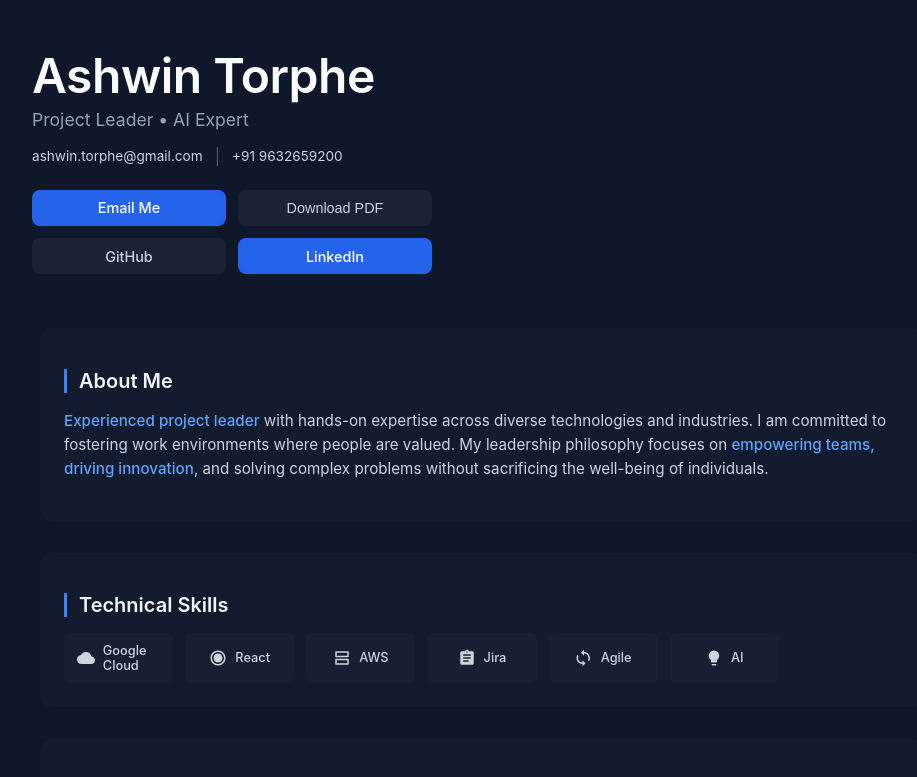
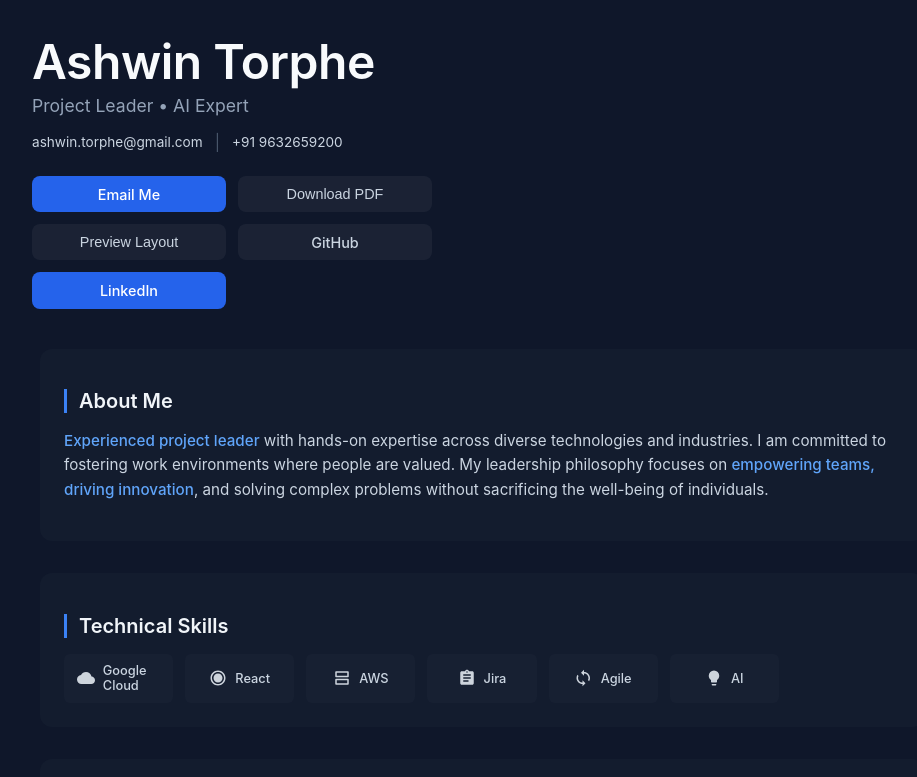
Before and after one commit to recontour/ashwin-torphe-site, a React (Vite) app: page / in a window 1280 px wide. Shown: the top 777 px of the page, without its empty margins (158-1075 px from the left). Built offline with nearby package versions, Linux system fonts and the light colour scheme.

Commit message:
feat: add PDF preview mode for layout testing

```diff
--- a/src/App.jsx
+++ b/src/App.jsx
@@ -3,10 +3,16 @@ import jsPDF from 'jspdf';
 import React, { useState, useEffect, useRef } from "react";
 
 function App() {
+  const isPreview = new URLSearchParams(typeof window !== "undefined" ? window.location.search : "").get("preview") === "true";
 
   const containerRef = useRef(null);
 
-  const handleDownloadPDF = async () => {
+
+  const handlePreview = () => {
+    window.open("?preview=true", "_blank");
+  };
+
+const handleDownloadPDF = async () => {
     const element = containerRef.current;
     if (!element) return;
 
@@ -234,7 +240,7 @@ function App() {
   ];
 
   return (
-    <div ref={containerRef} style={styles.container}>
+    <div ref={containerRef} style={isPreview ? styles.pdfContainer : styles.container}>
       {/* GLOBAL RESET to fix the white border issue */}
       <style>{`
         body { margin: 0; padding: 0; box-sizing: border-box; }
@@ -246,7 +252,7 @@ function App() {
       />
 
       {/* Hero Section */}
-      <header style={styles.hero}>
+      <header style={isPreview ? styles.pdfHero : styles.hero}>
         <div style={styles.heroContent}>
           <div style={styles.nameContainer}>
             <h1 style={styles.name}>Ashwin Torphe</h1>
@@ -276,6 +282,14 @@ function App() {
             >
               Download PDF
             </button>
+            {!isPreview && (
+              <button
+                onClick={handlePreview}
+                style={{ ...styles.btn, ...styles.btnSecondary }}
+              >
+                Preview Layout
+              </button>
+            )}
 
             <a
               href="https://github.com/recontour"
@@ -298,7 +312,7 @@ function App() {
       </header>
 
       {/* Main Content */}
-      <main style={styles.main}>
+      <main style={isPreview ? styles.pdfMain : styles.main}>
         {/* Summary Card */}
         <section style={styles.card}>
           <h2 style={styles.sectionTitle}>About Me</h2>
@@ -623,6 +637,29 @@ const styles = {
   footerText: {
     color: "#64748b",
     fontSize: "0.8rem",
+  }, pdfContainer: {
+    minHeight: "100vh",
+    background: "#0f172a",
+    color: "#e2e8f0",
+    fontFamily: '-apple-system, BlinkMacSystemFont, "Segoe UI", Roboto, sans-serif',
+    width: "100%",
+    padding: "0",
+    zoom: "1.1",
+  },
+  pdfHero: {
+    display: "flex",
+    alignItems: "center",
+    justifyContent: "flex-start",
+    padding: "40px 60px 20px 60px",
+    position: "relative",
+    zIndex: 1,
+  },
+  pdfMain: {
+    maxWidth: "100%",
+    margin: "0",
+    padding: "20px 60px 60px 60px",
+    position: "relative",
+    zIndex: 1,
   },
 };
 
```
